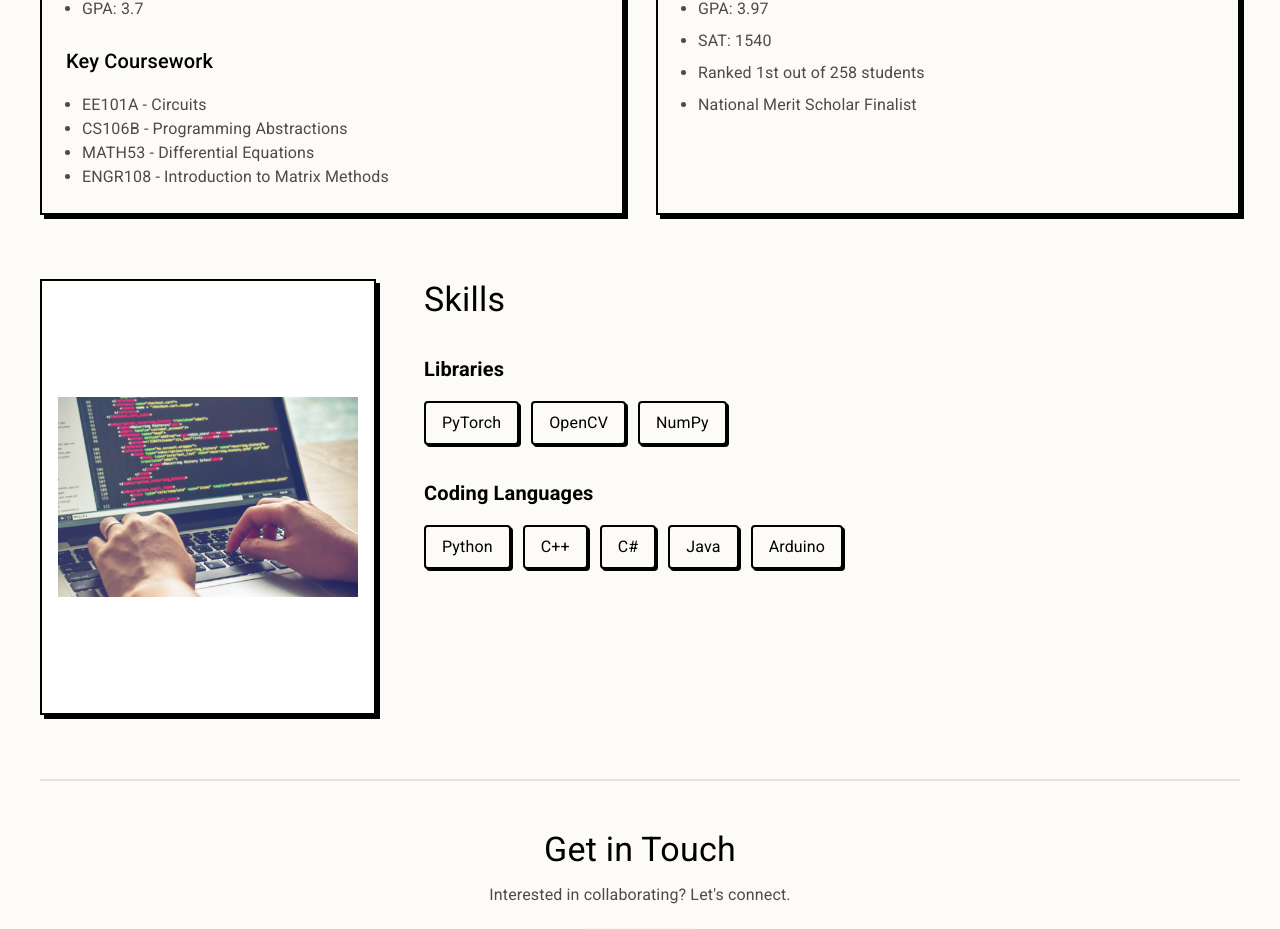
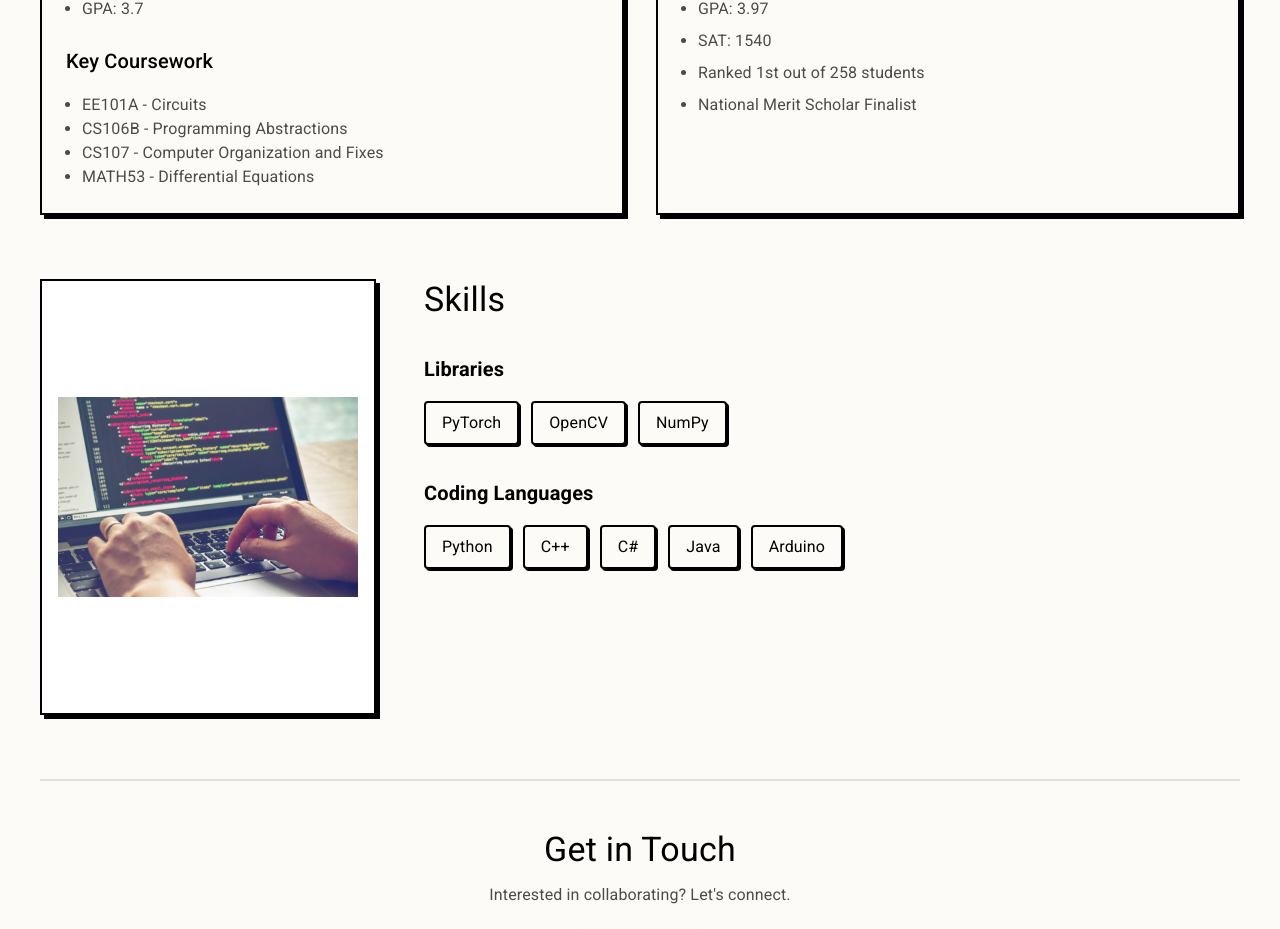
Before and after one commit to haesle4/personal_website, a React app: page / in a window 1280 px wide. Shown: the part 2072-3001 px from the top of the page. Built offline with nearby package versions, Linux system fonts and the light colour scheme; no server answers; the database is empty.

Commit message:
change coursework on home page

```diff
--- a/src/components/Home.js
+++ b/src/components/Home.js
@@ -239,8 +239,9 @@ function Home() {
             <Box component="ul" sx={{ m: 0, pl: 2 }}>
               <Typography component="li" sx={{ color: 'rgba(0, 0, 0, 0.7)' }}>EE101A  - Circuits</Typography>
               <Typography component="li" sx={{ color: 'rgba(0, 0, 0, 0.7)' }}>CS106B  - Programming Abstractions</Typography>
+              <Typography component="li" sx={{ color: 'rgba(0, 0, 0, 0.7)' }}>CS107 - Computer Organization and Fixes</Typography>
               <Typography component="li" sx={{ color: 'rgba(0, 0, 0, 0.7)' }}>MATH53  - Differential Equations</Typography>
-              <Typography component="li" sx={{ color: 'rgba(0, 0, 0, 0.7)' }}>ENGR108 - Introduction to Matrix Methods</Typography>
+
 
             </Box>
           </Box>
```
